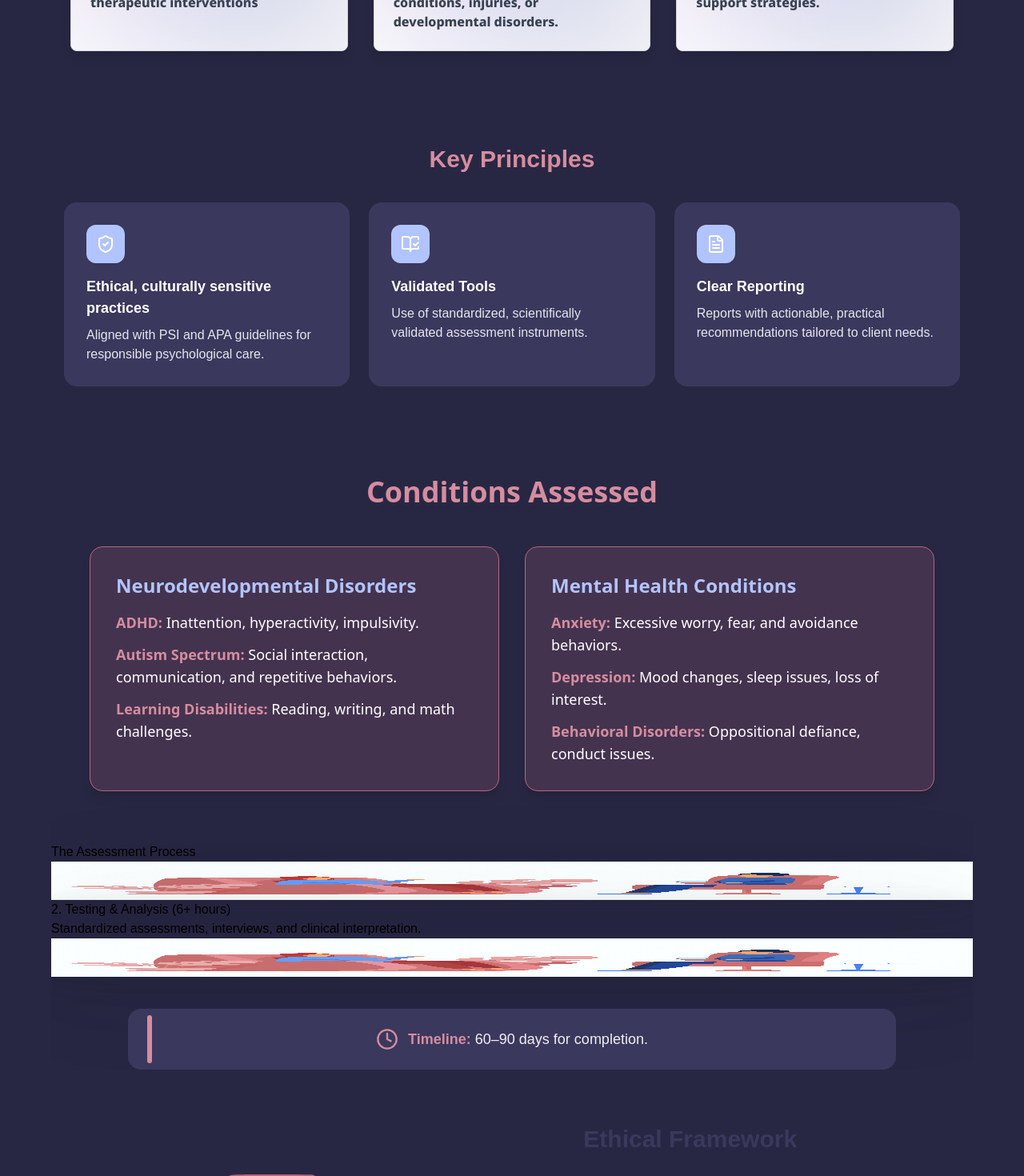
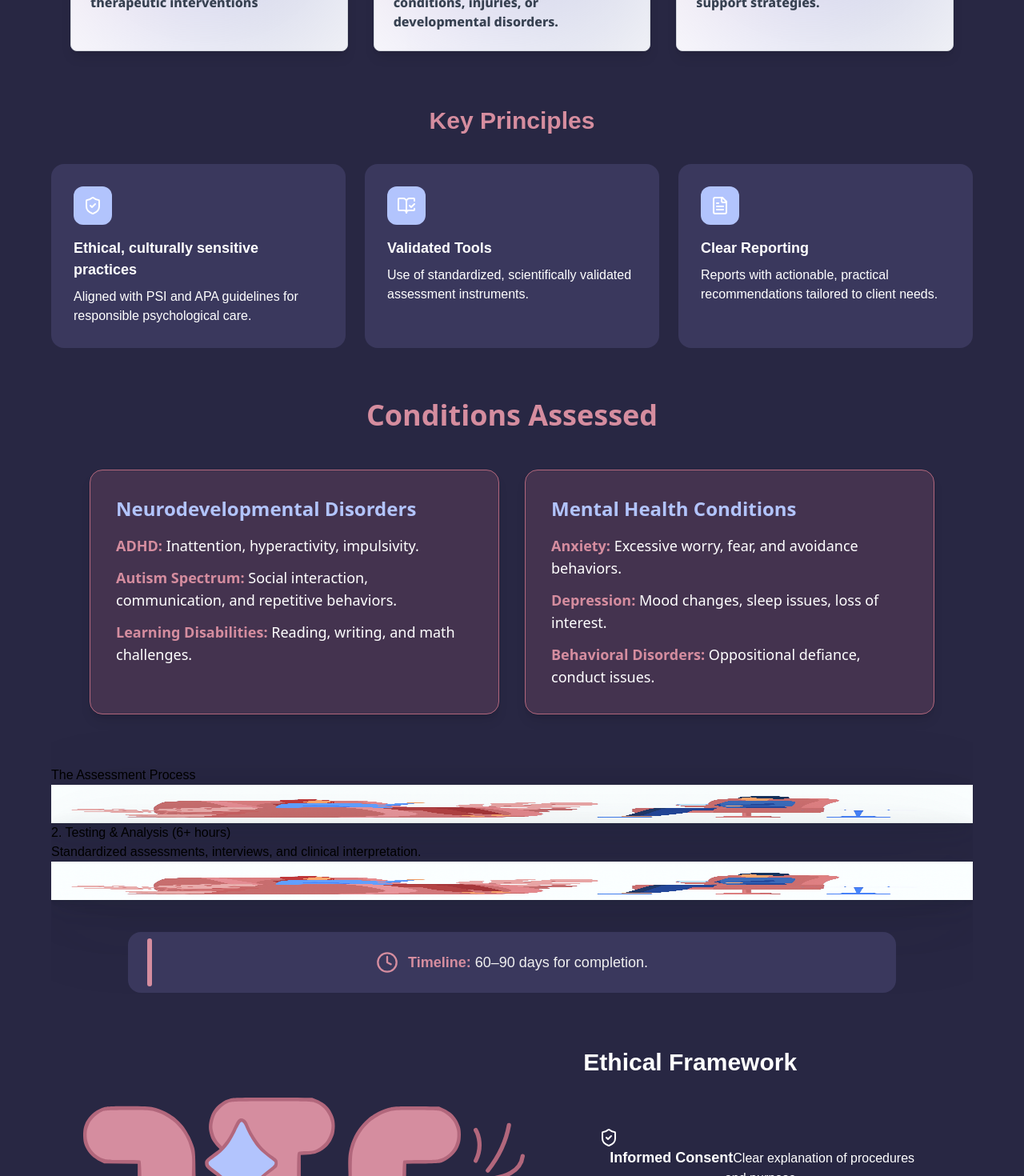
Before and after one commit to MuriloNogr/PsychologyCareIr, a Next.js app: page / in a window 1280 px wide. Shown: the part 1420-2890 px from the top of the page at 80% size. Built offline with nearby package versions, Linux system fonts and the light colour scheme.

Commit message:
Ethical Framework section style corrections

```diff
--- a/src/components/KeyPrinciples.tsx
+++ b/src/components/KeyPrinciples.tsx
@@ -1,6 +1,11 @@
 "use client";
 
-import { ShieldCheck, BookOpenCheck, FileText } from "lucide-react";
+import {
+    ShieldCheck,
+    BookOpenCheck,
+    FileText
+} from "lucide-react";
+
 import "@/styles/principles.css";
 
 const KeyPrinciples = () => {
@@ -12,7 +17,7 @@ const KeyPrinciples = () => {
                 {/* Card 1 */}
                 <div className="keyprinciples-card">
                     <div className="keyprinciples-icon">
-                        <ShieldCheck />
+                        <ShieldCheck size={24} strokeWidth={2} />
                     </div>
                     <h3 className="keyprinciples-title">
                         Ethical, culturally sensitive practices
@@ -25,7 +30,7 @@ const KeyPrinciples = () => {
                 {/* Card 2 */}
                 <div className="keyprinciples-card">
                     <div className="keyprinciples-icon">
-                        <BookOpenCheck />
+                        <BookOpenCheck size={24} strokeWidth={2} />
                     </div>
                     <h3 className="keyprinciples-title">Validated Tools</h3>
                     <p className="keyprinciples-text">
@@ -36,7 +41,7 @@ const KeyPrinciples = () => {
                 {/* Card 3 */}
                 <div className="keyprinciples-card">
                     <div className="keyprinciples-icon">
-                        <FileText />
+                        <FileText size={24} strokeWidth={2} />
                     </div>
                     <h3 className="keyprinciples-title">Clear Reporting</h3>
                     <p className="keyprinciples-text">
--- a/src/styles/ethical.css
+++ b/src/styles/ethical.css
@@ -1,5 +1,3 @@
-/* styles/ethical.css */
-
 .ethical-section {
     position: relative;
     padding: 2.5rem 1rem;
@@ -39,7 +37,7 @@
 .ethical-title {
     font-size: 1.875rem;
     font-weight: 700;
-    color: #3a385d;
+    color: #ffffff; /* Agora branco real */
 }
 
 .ethical-tab-list {
@@ -54,33 +52,35 @@
     padding: 1.25rem;
     border-radius: 0.75rem;
     background-color: transparent;
-    transition: background-color 0.3s ease;
+    transition: background-color 0.3s ease, color 0.3s ease;
+    color: #ffffff;
+    outline: none;
 }
 
-.ethical-tab:hover,
-.ethical-tab:focus {
-    background-color: #e5e7eb;
+.ethical-tab:hover {
+    background-color: #ffffff;
 }
 
-.ethical-tab.active {
-    background-color: #ffffff;
-    box-shadow: 0 1px 2px rgba(0, 0, 0, 0.05);
+.ethical-tab:hover .ethical-tab-title,
+.ethical-tab:hover .ethical-tab-desc,
+.ethical-tab:hover .ethical-icon {
+    color: #000000;
 }
 
 .ethical-icon {
     margin-top: 0.5rem;
-    color: #3a385d;
+    color: #ffffff;
 }
 
 .ethical-tab-title {
     font-size: 1.125rem;
     font-weight: 600;
-    color: #3a385d;
+    color: #ffffff;
 }
 
 .ethical-tab-desc {
     margin-top: 0.25rem;
-    color: #3a385d;
+    color: #ffffff;
 }
 
 .ethical-image-wrapper {
--- a/src/styles/principles.css
+++ b/src/styles/principles.css
@@ -1,19 +1,8 @@
-/* Section wrapper */
-.keyprinciples-section {
-    padding-top: 3rem;
-    padding-bottom: 3rem;
-    padding-left: 1rem;
-    padding-right: 1rem;
-    max-width: 85rem;
-    margin-left: auto;
-    margin-right: auto;
-}
-
 /* Section title */
 .keyprinciples-heading {
-    font-size: 1.875rem; /* text-3xl */
-    font-weight: 700;    /* font-bold */
-    color: #d58d9f;      /* rosa claro */
+    font-size: 1.875rem;
+    font-weight: 700;
+    color: #d58d9f;
     text-align: center;
     margin-bottom: 2rem;
 }
@@ -39,19 +28,21 @@
 
 /* Card */
 .keyprinciples-card {
-    background-color: #3a385d; /* azul escuro */
+    background-color: #3a385d;
     padding: 1.75rem;
     border-radius: 1rem;
-    transition: background-color 0.3s ease;
+    transition: background-color 0.3s ease, transform 0.3s ease;
+    cursor: default;
 }
 
 .keyprinciples-card:hover {
-    background-color: #2f2d4c; /* um tom mais escuro no hover */
+    background-color: #2f2d4c;
+    transform: translateY(-4px);
 }
 
 /* Icon */
 .keyprinciples-icon {
-    background-color: #b2c4fd; /* azul suave */
+    background-color: #b2c4fd;
     color: white;
     border-radius: 0.75rem;
     width: 3rem;
@@ -64,15 +55,37 @@
 
 /* Title */
 .keyprinciples-title {
-    color: white;
-    font-size: 1.125rem; /* text-lg */
+    color: #ffffff;
+    font-size: 1.125rem;
     font-weight: 600;
     margin-bottom: 0.5rem;
 }
 
 /* Text */
 .keyprinciples-text {
-    color: #e5e7eb; /* text-gray-200 */
+    color: #ffffff;
     font-size: 1rem;
     line-height: 1.5rem;
 }
+
+/* Hover Card Fixes */
+
+/* Desativa hovercard por padrão */
+[data-hover-card-content] {
+    display: none !important;
+    opacity: 0 !important;
+    pointer-events: none !important;
+}
+
+/* Ativa quando hover */
+[data-hover-card-trigger]:hover + [data-hover-card-content],
+[data-hover-card-content]:hover {
+    display: block !important;
+    opacity: 1 !important;
+    pointer-events: auto !important;
+}
+
+/* Remove comportamento de tooltip sempre ativo */
+[data-radix-popper-content-wrapper] {
+    display: none !important;
+}
```
